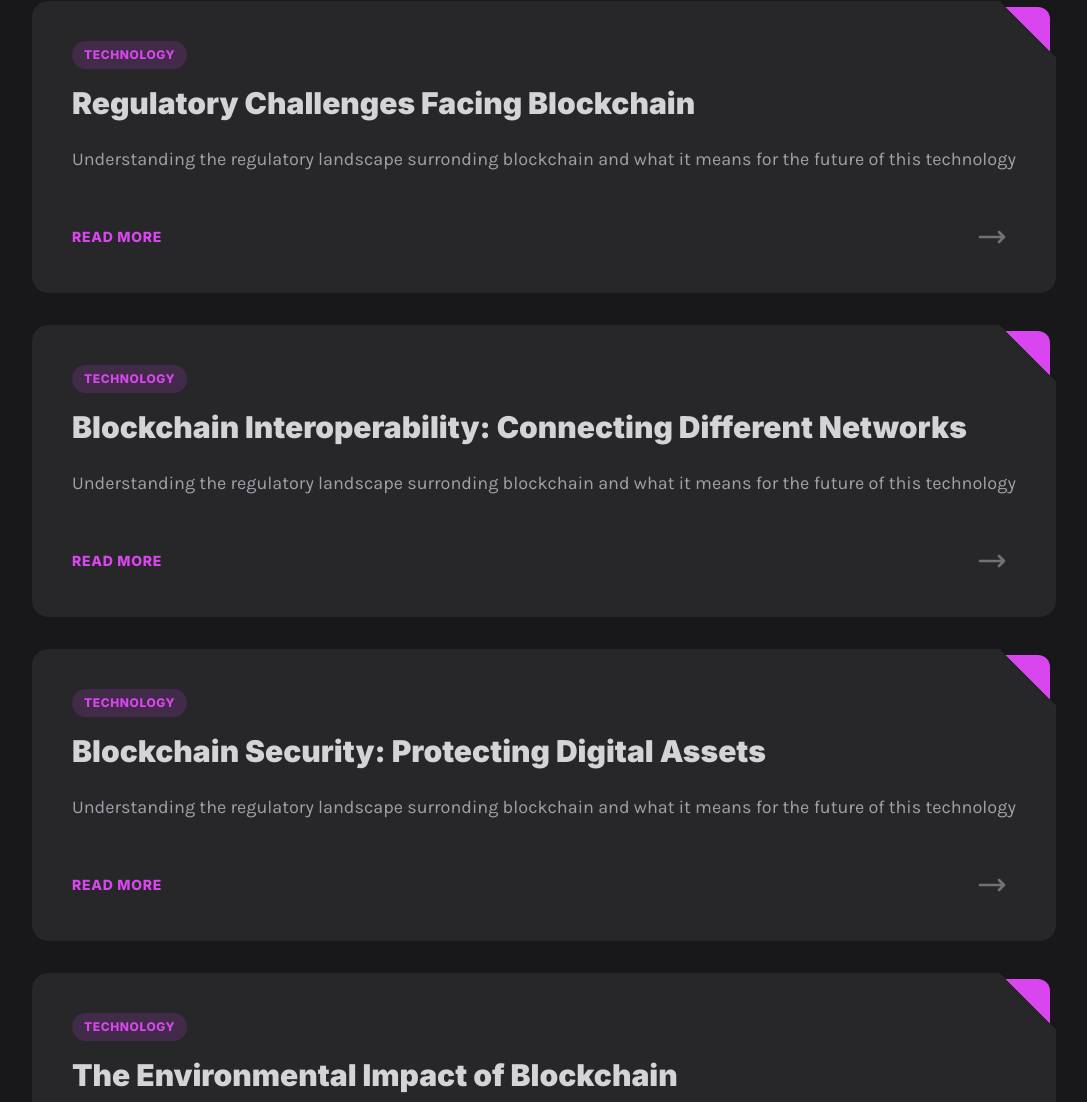
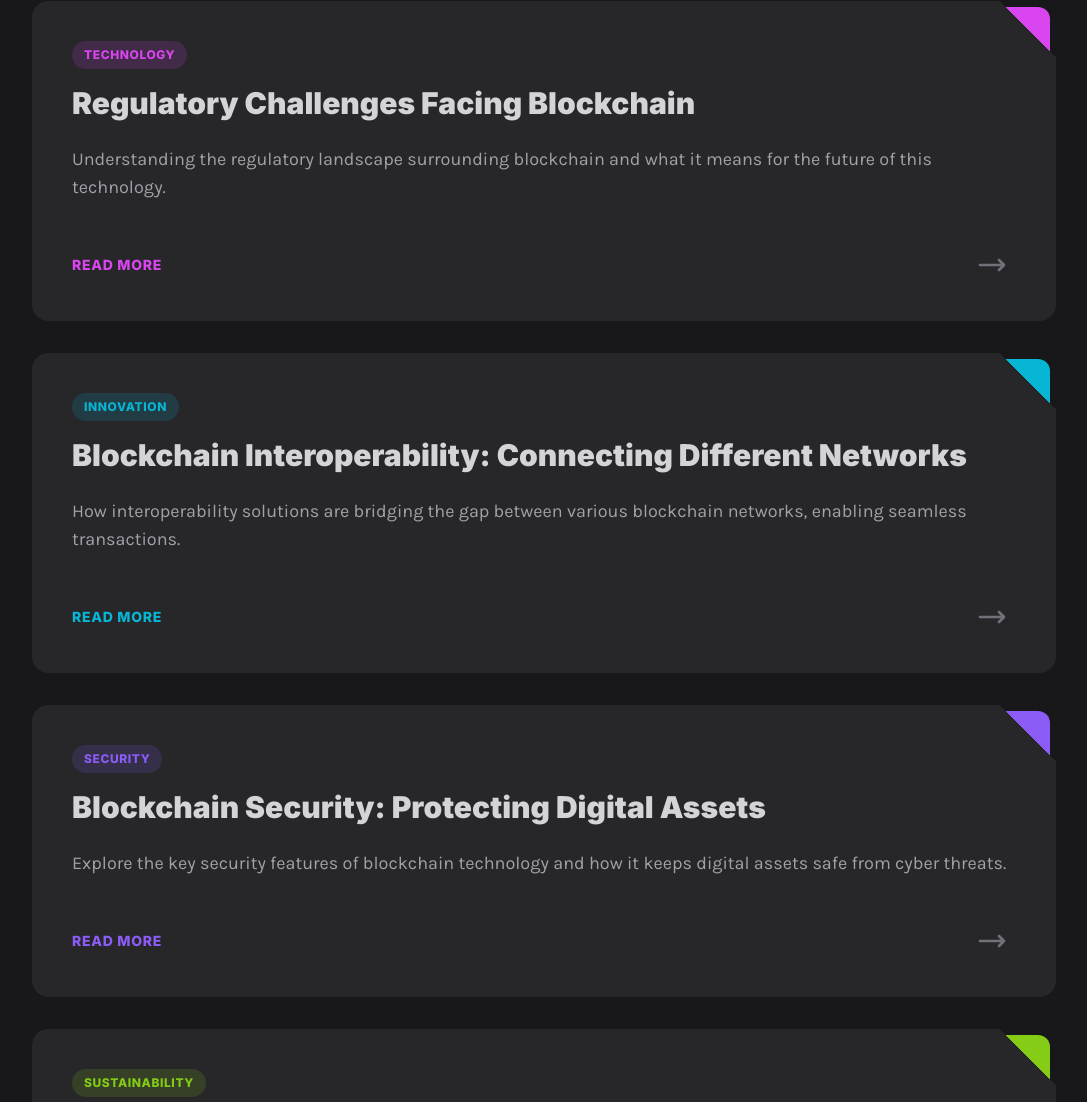
Before and after one commit to diego-teileche/Blockchain-Site, an Astro site: page / in a window 1280 px wide. Shown: the part 4737-5839 px from the top of the page, without its empty margins (96-1183 px from the left). Built offline with nearby package versions, Linux system fonts and the light colour scheme; Astro itself is replaced by a stand-in of ours.

Commit message:
Latest Posts | Tag and Colors
- Tag component added
- Post colors by category function added

```diff
--- a/src/sections/LatestPosts.tsx
+++ b/src/sections/LatestPosts.tsx
@@ -1,5 +1,7 @@
 import Card from "@components/Card"
 import type { CollectionEntry } from "astro:content"
+import { getPostColorFromCategory } from "@utils/postUtils"
+import Tag from "@components/Tag"
 
 const LatestPosts = (props: { latestPosts: CollectionEntry<"blog">[] }) => {
   const { latestPosts } = props
@@ -16,18 +18,21 @@ const LatestPosts = (props: { latestPosts: CollectionEntry<"blog">[] }) => {
         </p>
 
         <div className="mt-16 flex flex-col gap-8">
-          {latestPosts.map(({ data: { title } }, postIndex) => (
-            <Card key={postIndex} buttonText="Read More">
-              <div className="inline-flex rounded-full bg-fuchsia-500/15 px-3 py-1.5 font-heading text-xs font-extrabold uppercase tracking-wider text-fuchsia-500">
-                Technology
-              </div>
-              <h3 className="mt-4 font-heading text-3xl font-black">{title}</h3>
-              <p className="mt-6 text-lg text-zinc-400">
-                Understanding the regulatory landscape surronding blockchain and
-                what it means for the future of this technology
-              </p>
-            </Card>
-          ))}
+          {latestPosts.map(
+            ({ data: { title, description, category } }, postIndex) => (
+              <Card
+                key={postIndex}
+                buttonText="Read More"
+                color={getPostColorFromCategory(category)}
+              >
+                <Tag color={getPostColorFromCategory(category)}>{category}</Tag>
+                <h3 className="mt-4 font-heading text-3xl font-black">
+                  {title}
+                </h3>
+                <p className="mt-6 text-lg text-zinc-400">{description}</p>
+              </Card>
+            ),
+          )}
         </div>
       </div>
     </section>
```
